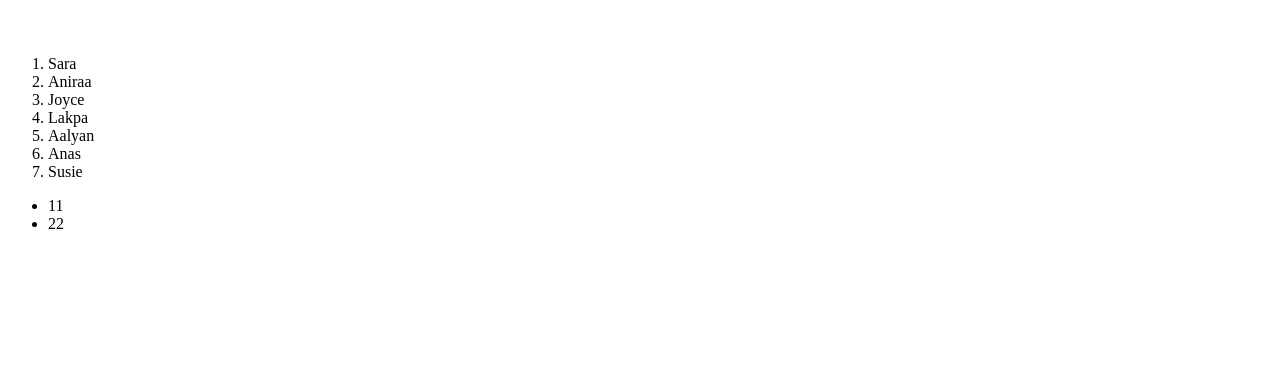
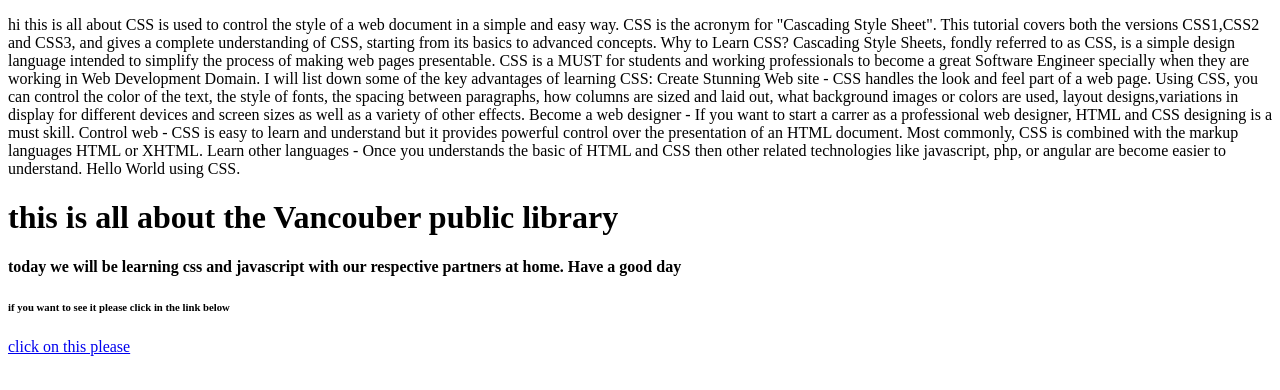
Before and after one commit to joycetruong/CSCAS-2019, a plain HTML site: page VancouverPublicLibrary/index.html in a window 1280 px wide. Drawn offline with Linux system fonts and the light colour scheme.

Commit message:
i have added some links and image on my page

```diff
--- a/VancouverPublicLibrary/index.html
+++ b/VancouverPublicLibrary/index.html
@@ -1,37 +1,29 @@
-<html>
+<!DOCTYPE html>
+<html lang="en">
 
 <head>
-    <title>1234678998</title>
-
+    <link href="src/css/index.css" rel="stylesheet" type="text/Sheet" media="all">
+    <title>Visit to Vancouber public library</title>
 </head>
 
 <body>
-    <h2>
-        <marquee>1234456722767</marquee>
-    </h2>
-    <ol>
-        <li>Sara</li>
-        <li>Aniraa</li>
-        <li>Joyce</li>
-        <li>Lakpa</li>
-        <li>Aalyan</li>
-        <li>Anas</li>
-        <li>Susie</li>
+    <p class="definition">hi this is all about CSS is used to control the style of a web document in a simple and easy way. CSS is the acronym for "Cascading Style Sheet". This tutorial covers both the versions CSS1,CSS2 and CSS3, and gives a complete understanding of CSS,
+        starting from its basics to advanced concepts. Why to Learn CSS? Cascading Style Sheets, fondly referred to as CSS, is a simple design language intended to simplify the process of making web pages presentable. CSS is a MUST for students and working
+        professionals to become a great Software Engineer specially when they are working in Web Development Domain. I will list down some of the key advantages of learning CSS: Create Stunning Web site - CSS handles the look and feel part of a web page.
+        Using CSS, you can control the color of the text, the style of fonts, the spacing between paragraphs, how columns are sized and laid out, what background images or colors are used, layout designs,variations in display for different devices and
+        screen sizes as well as a variety of other effects. Become a web designer - If you want to start a carrer as a professional web designer, HTML and CSS designing is a must skill. Control web - CSS is easy to learn and understand but it provides
+        powerful control over the presentation of an HTML document. Most commonly, CSS is combined with the markup languages HTML or XHTML. Learn other languages - Once you understands the basic of HTML and CSS then other related technologies like javascript,
+        php, or angular are become easier to understand. Hello World using CSS.</p>
+    </p>
+    <p id="mid-head">
+        <h1>this is all about the Vancouber public library</h1>
+    </p>
 
-
-    </ol>
-    <ul>
-        <li>11</li>
-        <li>22</li>
-
-    </ul>
-
-
-
-
-
-
-
+    <p>
+        <h4>today we will be learning css and javascript with our respective partners at home. Have a good day</h4>
+        <h6>if you want to see it please click in the link below</h6>
+        <p><a href="day2.html">click on this please</a></p>
+    </p>
 
 
 </body>
```
Also changed, not shown: VancouverPublicLibrary/day2.html (added, +19 -0 lines), VancouverPublicLibrary/src/css/index.css (+37 -0 lines), 1 other file.
